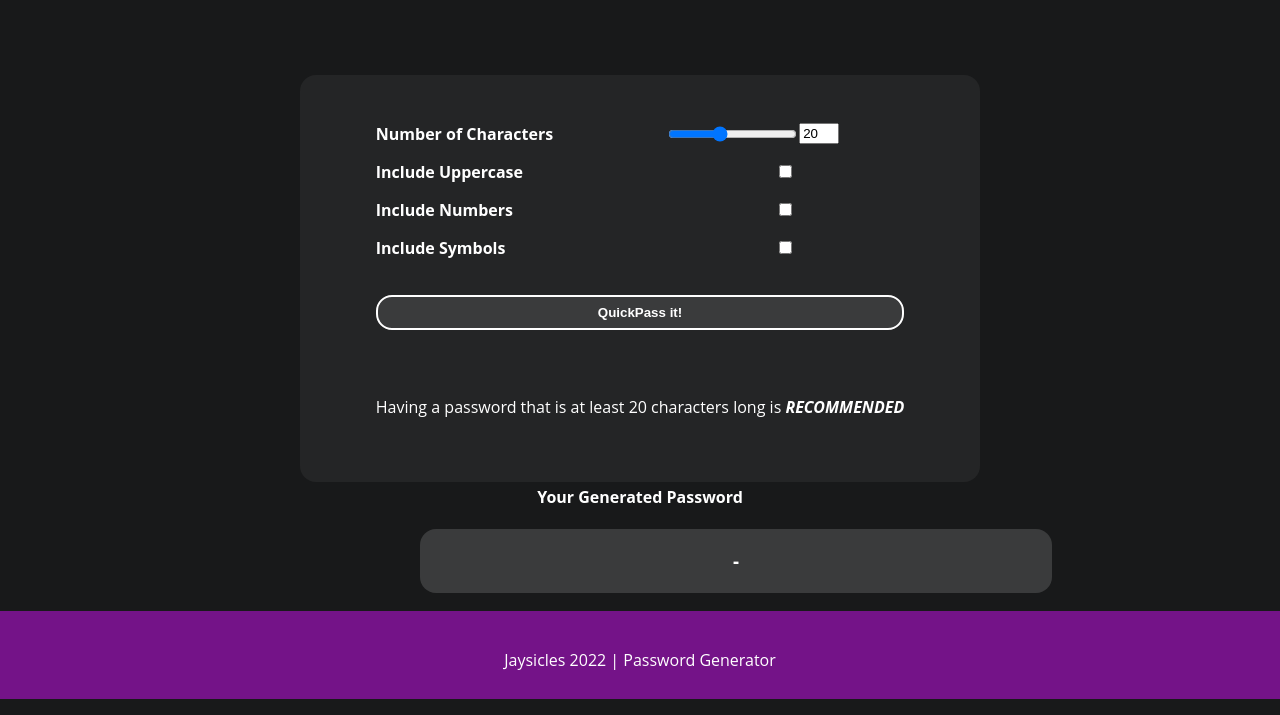
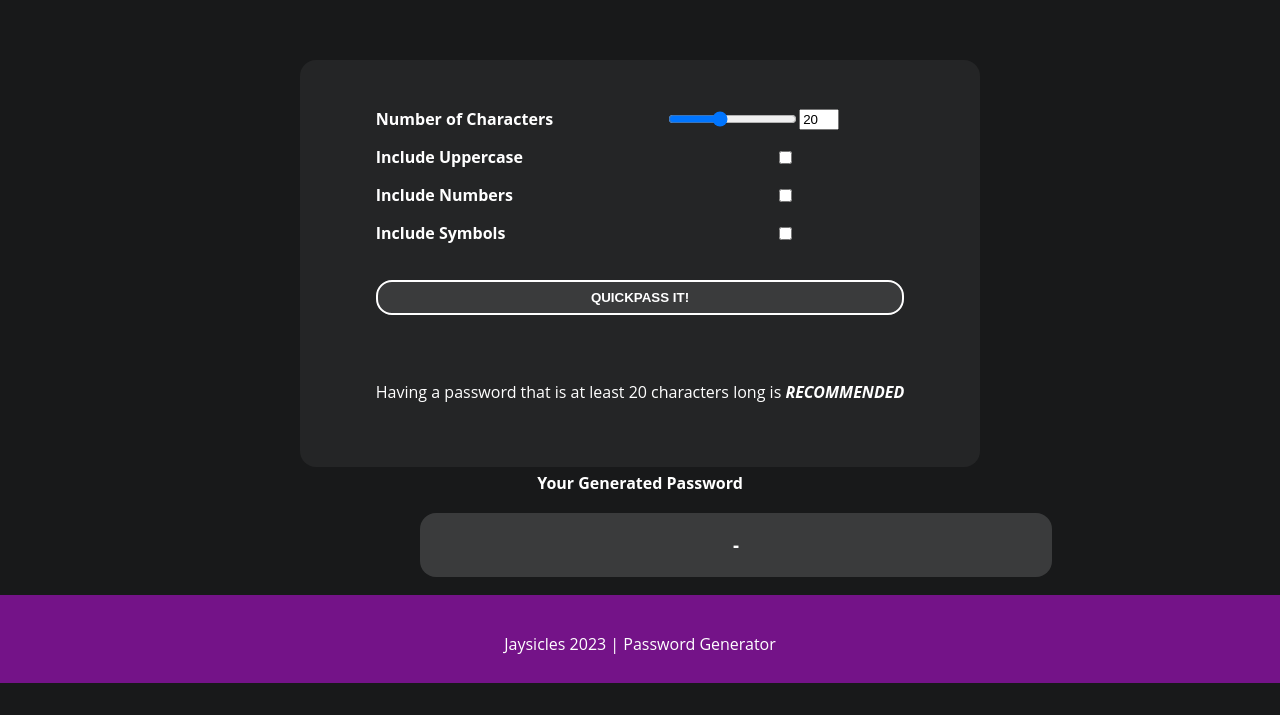
Before and after one commit to Jaysicles/QuickPass, a plain HTML site: page index.html in a window 1280 px wide. Shown: the part 85-800 px from the top of the page. Drawn offline with Linux system fonts and the light colour scheme.

Commit message:
🥳 QuickPass update, + 2023 plus minor style changes

```diff
--- a/css/index.css
+++ b/css/index.css
@@ -29,6 +29,7 @@ h1 {
     color: white;
     font-family: var(--font-family-1);
     text-align: center;
+    margin: 10px;
 }
 
 h3 {
@@ -41,6 +42,13 @@ h4 {
     font-family: var(--font-family-2);
     text-align: center;
     margin-top: 4px;
+}
+
+.password-generated-title {
+    color: var(--colour-white);
+    font-family: var(--font-family-2);
+    text-align: center;
+    margin: 5px;
 }
 
 
@@ -56,14 +64,19 @@ h4 {
 a {
     font-family: var(--font-family-1);
     text-decoration: none;
-    color: var(--colour-purple-1);
+    color: var(--colour-purple-2);
     text-align: center;
     margin: 3rem;
 }
 
 a:hover {
-    color: var(--colour-purple-2);
+    color: var(--colour-purple-1);
+    text-decoration: underline;
+    text-decoration-style: var(--colour-purple-2);
 }
+
+
+/* DEPRECATED */
 
 .divider {
     background-color: var(--colour-purple-1);
@@ -81,7 +94,7 @@ a:hover {
     background-color: var(--colour-gray-2);
     padding: 3rem;
     border-radius: 1rem;
-    margin-top: 100px;
+    margin-top: 75px;
     margin-right: 300px;
     margin-left: 300px;
     display: flex;
@@ -167,6 +180,7 @@ footer {
 
 footer.p {
     margin-top: 20px;
+    display: flex;
 }
 
 
--- a/index.html
+++ b/index.html
@@ -17,7 +17,6 @@
     </div>
     <!-- SITE TITLE -->
     <h1 class="title">QuickPass</h1>
-    <div class="divider"></div>
     <div class="container">
         <form class="form" id="quickpassGenForm">
             <!-- UPPERCASE VALUE ELEMENT -->
@@ -39,19 +38,19 @@
             <label for="includeSymbol">Include Symbols</label>
             <input type="checkbox" id="includeSymbols">
 
-            <button type="submit" class="btn">QuickPass it!</button>
+            <button type="submit" class="btn">QUICKPASS IT!</button>
             <br>
             <p class="small-text">Having a password that is at least 20 characters long is <em><strong>RECOMMENDED</strong></em></p>
         </form>
     </div>
-    <h4>Your Generated Password</h4>
+    <h4 class="password-generated-title">Your Generated Password</h4>
     <div>
         <h3 class="password-display" id="pass-display">-</h3>
     </div>
 </body>
 <footer>
     <br>
-    <p>Jaysicles 2022 | Password Generator</p>
+    <p>Jaysicles 2023 | Password Generator</p>
 </footer>
 
 
```
